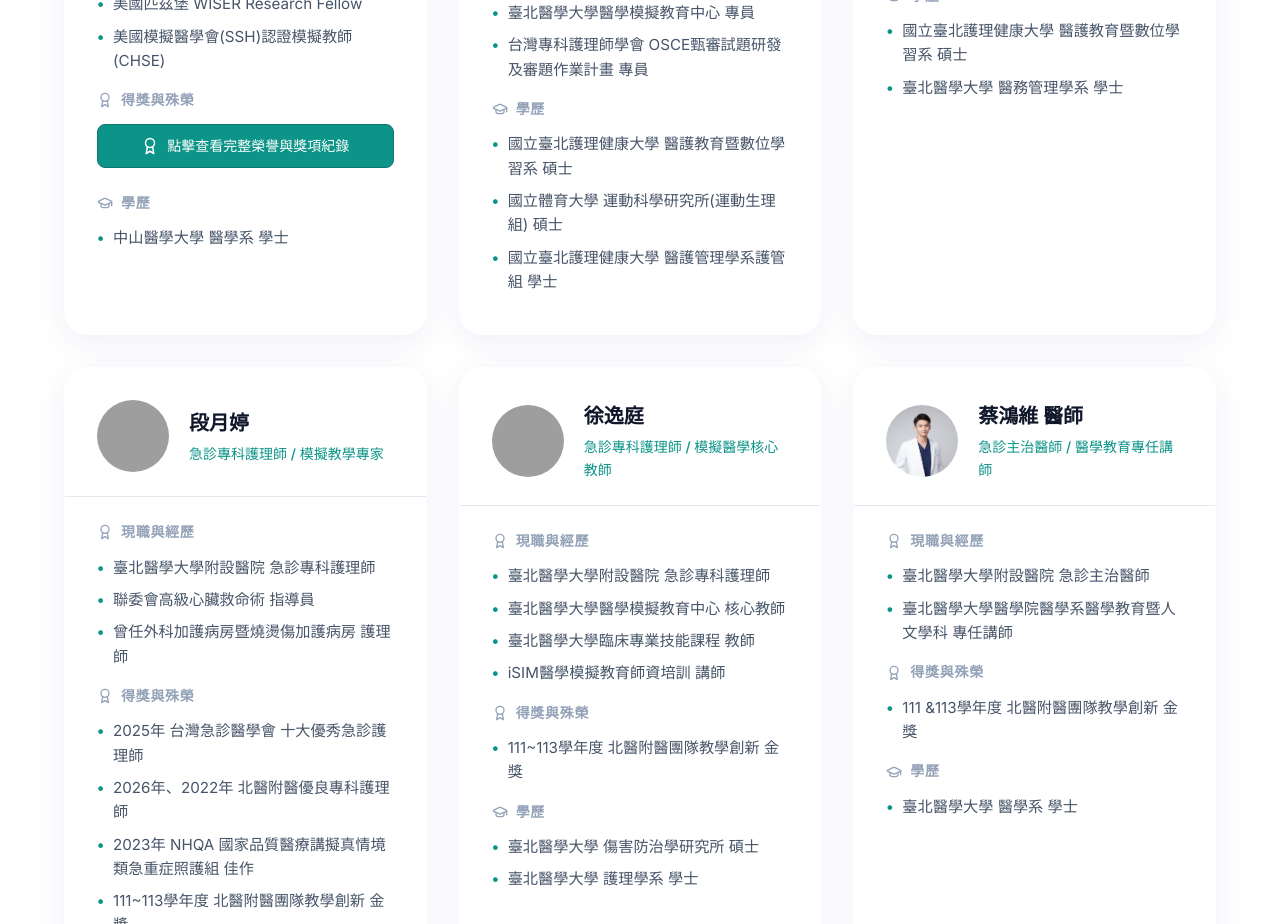
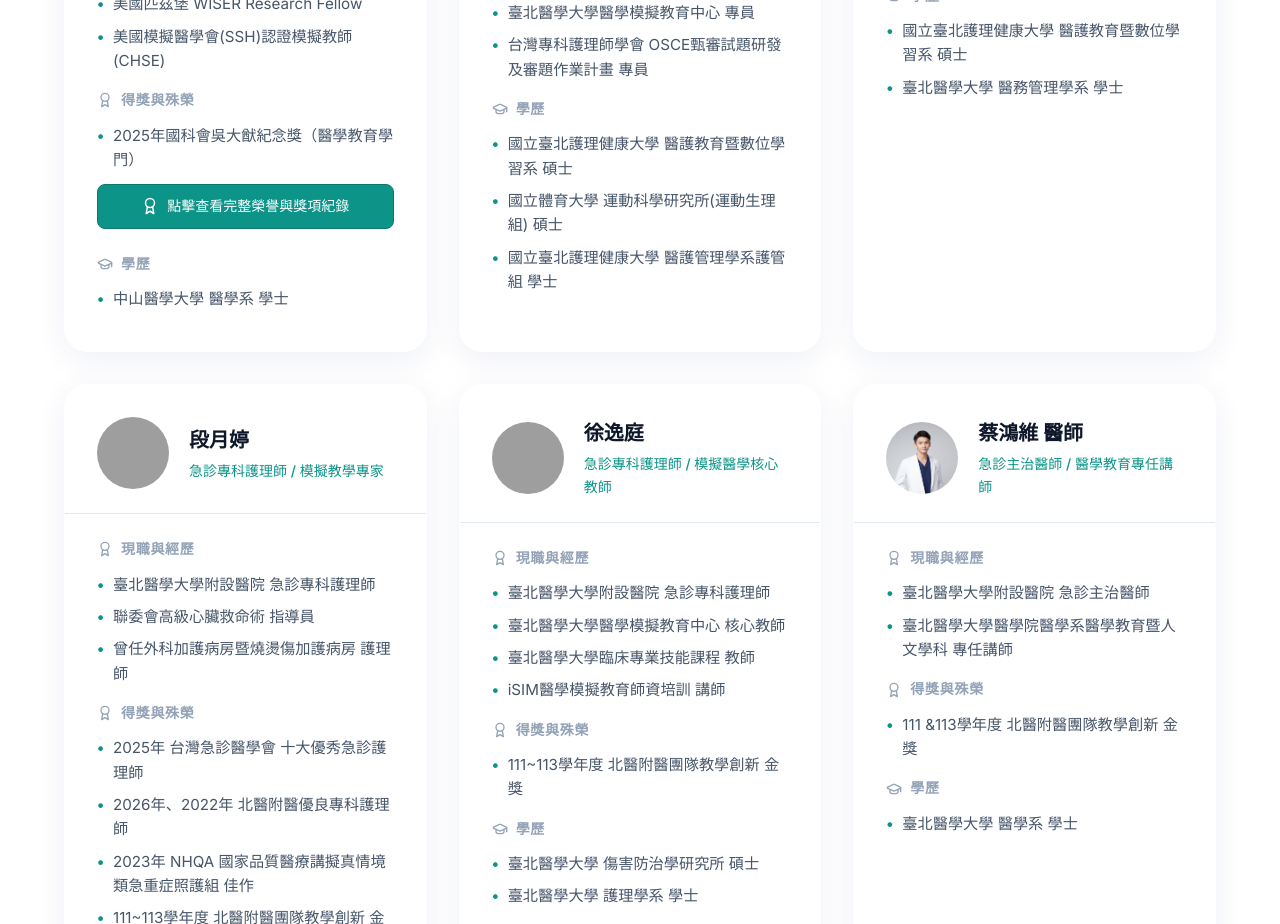
Before and after one commit to lendiswu/lendiswu.github.io, a React (Vite) app: page / in a window 1280 px wide. Shown: the part 2220-3144 px from the top of the page. Built offline with nearby package versions, Linux system fonts and the light colour scheme; grey boxes are pictures that could not be loaded.

Commit message:
feat: add Wu Memorial Award text to Dr. Wu's profile

```diff
--- a/src/locales/zh.json
+++ b/src/locales/zh.json
@@ -101,7 +101,7 @@
           "美國模擬醫學會(SSH)認證模擬教師(CHSE)"
         ],
         "honor": [
-          "2025年國科會 吳大猷先生紀念獎（醫學教育學門）",
+          "2025年國科會吳大猷紀念獎（醫學教育學門）",
           "113學年度臺北醫學大學 校級優良教師",
           "113學年度教學表現優異獎 第二名",
           "112學年度臺北醫學大學優良教材教案獎 第二名",
--- a/src/pages/Home.jsx
+++ b/src/pages/Home.jsx
@@ -160,6 +160,9 @@
                 {t('home.team.wu.honor', { returnObjects: true, defaultValue: null }) && t('home.team.wu.honor', { returnObjects: true }).length > 0 && (
                   <>
                     <h4 className="body-subtitle flex-center gap-2 mt-4"><Award size={16} /> {t('home.awardLabel')}</h4>
+                    <ul className="member-list" style={{ marginBottom: '12px' }}>
+                      <li>{t('home.team.wu.honor', { returnObjects: true })[0]}</li>
+                    </ul>
                     <Link to="/achievements" style={{ textDecoration: 'none', display: 'inline-block', width: '100%' }}>
                       <div className="honor-badge" style={{ backgroundColor: 'var(--color-primary)', borderColor: 'var(--color-primary-dark)', color: 'white', textAlign: 'center', cursor: 'pointer', display: 'flex', alignItems: 'center', justifyContent: 'center', gap: '8px', transition: 'all 0.3s' }}>
                         <Award size={18} /> <span>點擊查看完整榮譽與獎項紀錄</span>
```
